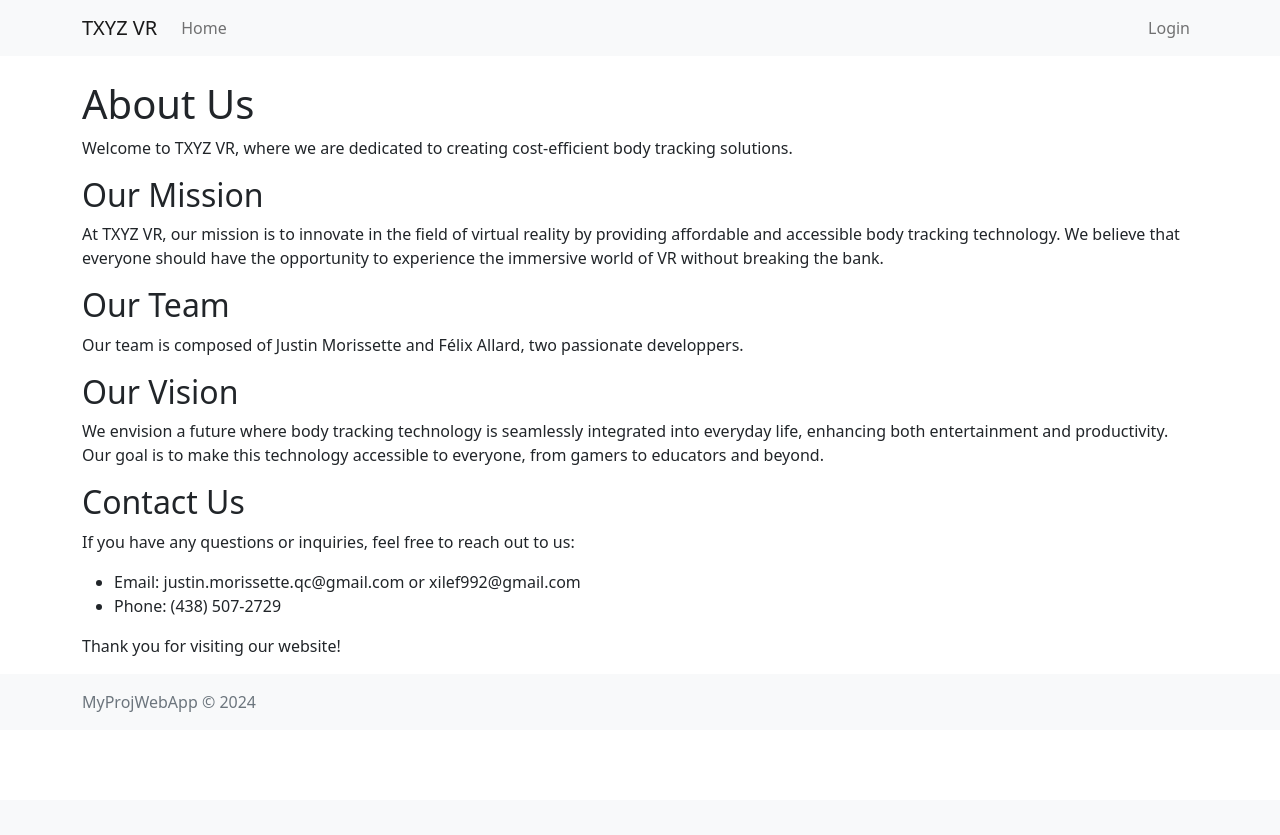
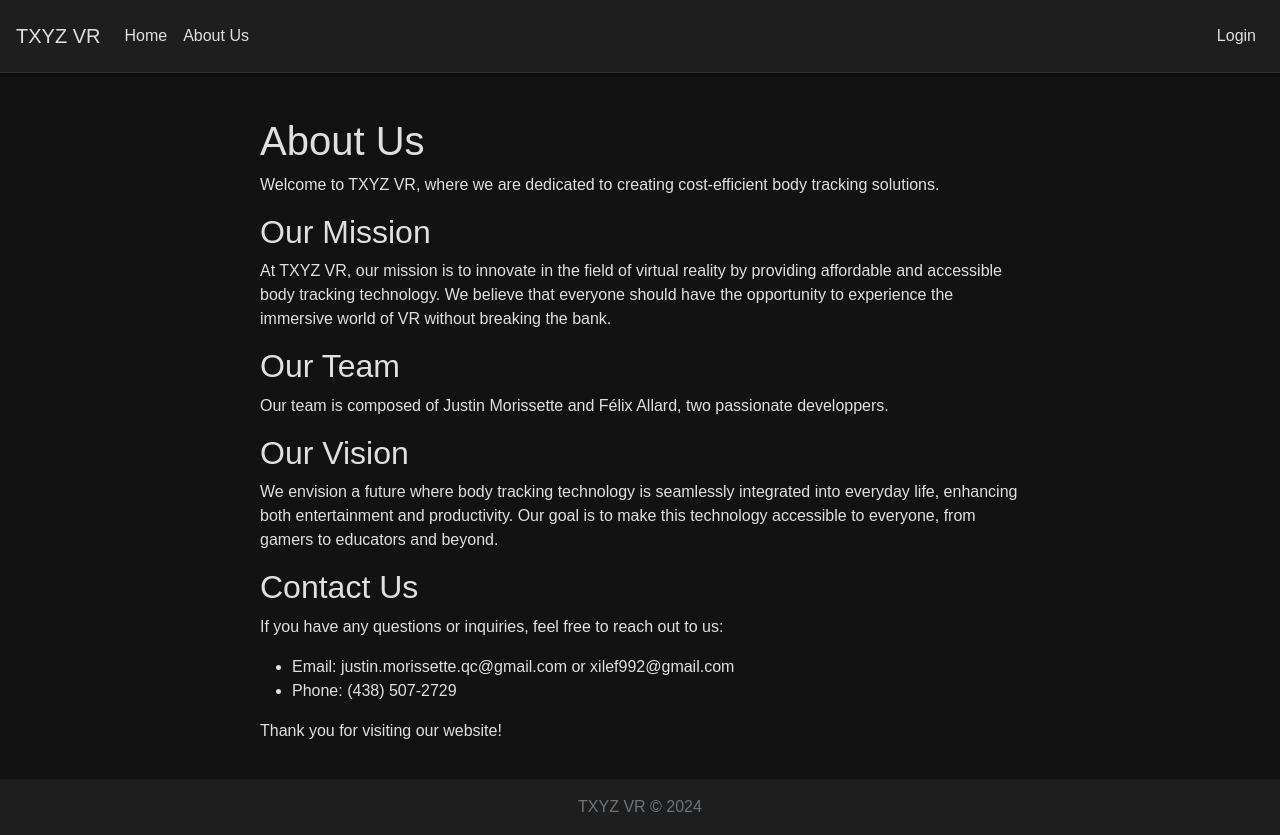
Before and after one commit to FelixAllard/IoT-2-Project-at-Champlain-College-Saint-Lambert, a Flask app: page /aboutUs in a window 1280 px wide. Before the commit the page ends 712 px from the top, so only its background shows below. Run offline with Flask 3, Linux system fonts and the light colour scheme.

Commit message:
Pushed the new updated html files with the new CSS

```diff
--- a/WebInterface/templates/aboutus.html
+++ b/WebInterface/templates/aboutus.html
@@ -5,13 +5,15 @@
 <p>Welcome to TXYZ VR, where we are dedicated to creating cost-efficient body tracking solutions.</p>
 
 <h2>Our Mission</h2>
-<p>At TXYZ VR, our mission is to innovate in the field of virtual reality by providing affordable and accessible body tracking technology. We believe that everyone should have the opportunity to experience the immersive world of VR without breaking the bank.</p>
+<p>At TXYZ VR, our mission is to innovate in the field of virtual reality by providing affordable
+    and accessible body tracking technology. We believe that everyone should have the opportunity to experience the immersive world of VR without breaking the bank.</p>
 
 <h2>Our Team</h2>
 <p>Our team is composed of Justin Morissette and Félix Allard, two passionate developpers.</p>
 
 <h2>Our Vision</h2>
-<p>We envision a future where body tracking technology is seamlessly integrated into everyday life, enhancing both entertainment and productivity. Our goal is to make this technology accessible to everyone, from gamers to educators and beyond.</p>
+<p>We envision a future where body tracking technology is seamlessly integrated into everyday life,
+    enhancing both entertainment and productivity. Our goal is to make this technology accessible to everyone, from gamers to educators and beyond.</p>
 
 <h2>Contact Us</h2>
 <p>If you have any questions or inquiries, feel free to reach out to us:</p>
--- a/WebInterface/templates/base.html
+++ b/WebInterface/templates/base.html
@@ -5,11 +5,11 @@
     <meta name="viewport" content="width=device-width, initial-scale=1.0">
     <title>{{ title }}</title>
     <link href="https://cdn.jsdelivr.net/npm/bootstrap@5.1.3/dist/css/bootstrap.min.css" rel="stylesheet">
+    <link rel="stylesheet" href="{{ url_for('static', filename='style.css') }}">
 </head>
 <body>
 <header>
-        <nav class="navbar navbar-expand-lg navbar-light bg-light">
-            <div class="container">
+    <nav class="navbar navbar-expand-lg">
         <a class="navbar-brand" href="/">TXYZ VR</a>
         <button class="navbar-toggler" type="button" data-bs-toggle="collapse" data-bs-target="#navbarNav" aria-controls="navbarNav" aria-expanded="false" aria-label="Toggle navigation">
             <span class="navbar-toggler-icon"></span>
@@ -17,6 +17,7 @@
         <div class="collapse navbar-collapse" id="navbarNav">
             <ul class="navbar-nav me-auto">
                 <li class="nav-item"><a class="nav-link" href="/">Home</a></li>
+                <li class="nav-item"><a class="nav-link" href="/aboutUs">About Us</a></li>
                 {% if current_user.is_authenticated %}
                 <li class="nav-item"><a class="nav-link" href="/data">Data</a></li>
                 {% endif %}
@@ -30,18 +31,15 @@
                 {% endif %}
             </ul>
         </div>
-            </div>
     </nav>
 </header>
 
-    <div class="container mt-4">
+<div class="content mt-4">
     {% block content %}{% endblock %}
 </div>
 
-    <footer class="footer mt-auto py-3 bg-light">
-        <div class="container">
-            <span class="text-muted">MyProjWebApp &copy; 2024</span>
-        </div>
+<footer class="footer mt-auto py-3">
+    <span class="text-muted">TXYZ VR &copy; 2024</span>
 </footer>
 
 <script src="https://cdn.jsdelivr.net/npm/bootstrap@5.1.3/dist/js/bootstrap.bundle.min.js"></script>
```
Also changed, not shown: WebInterface/templates/data.html (+3 -3 lines), WebInterface/static/style.css (line endings or trailing spaces). Lines whose indentation alone changed are shown as unchanged.
